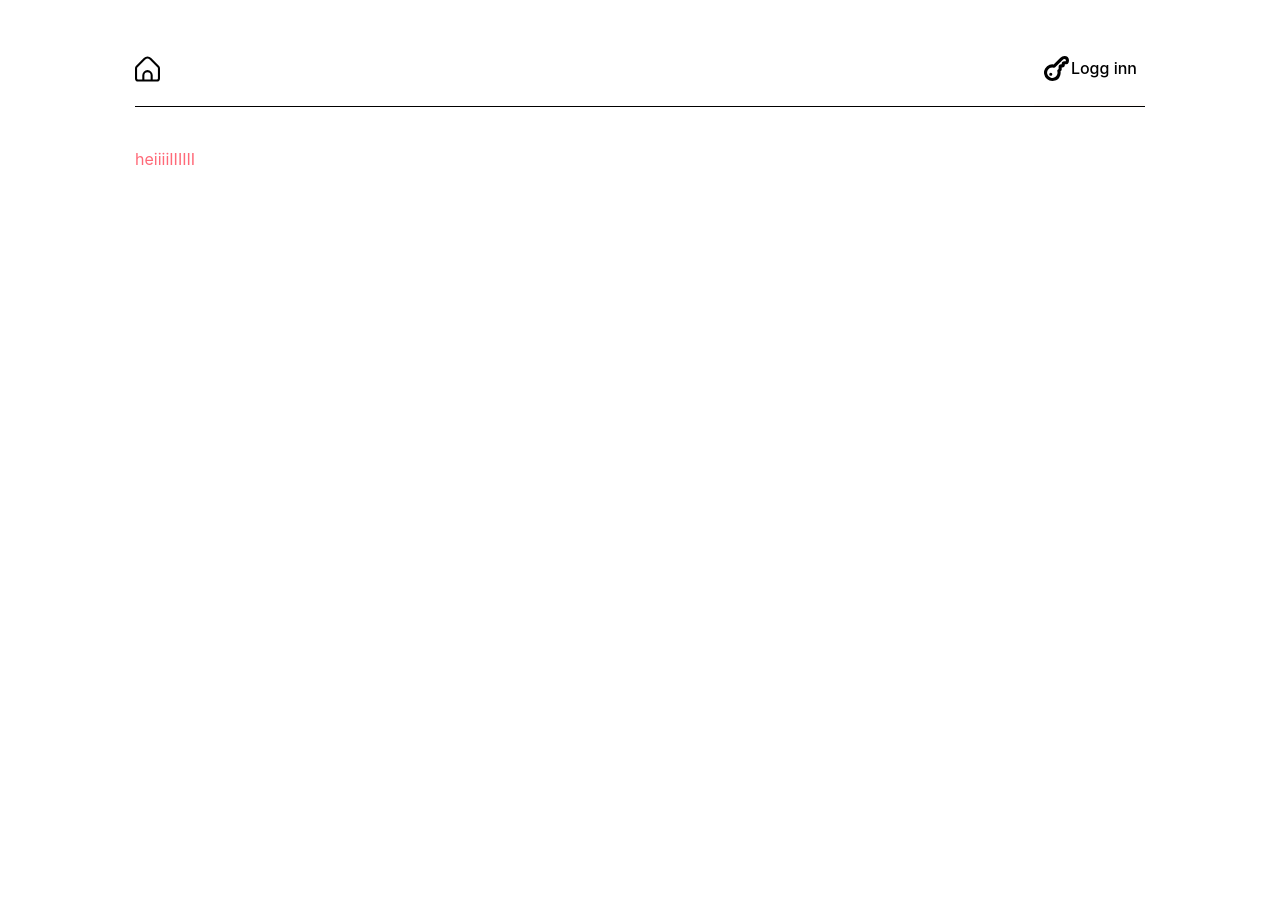
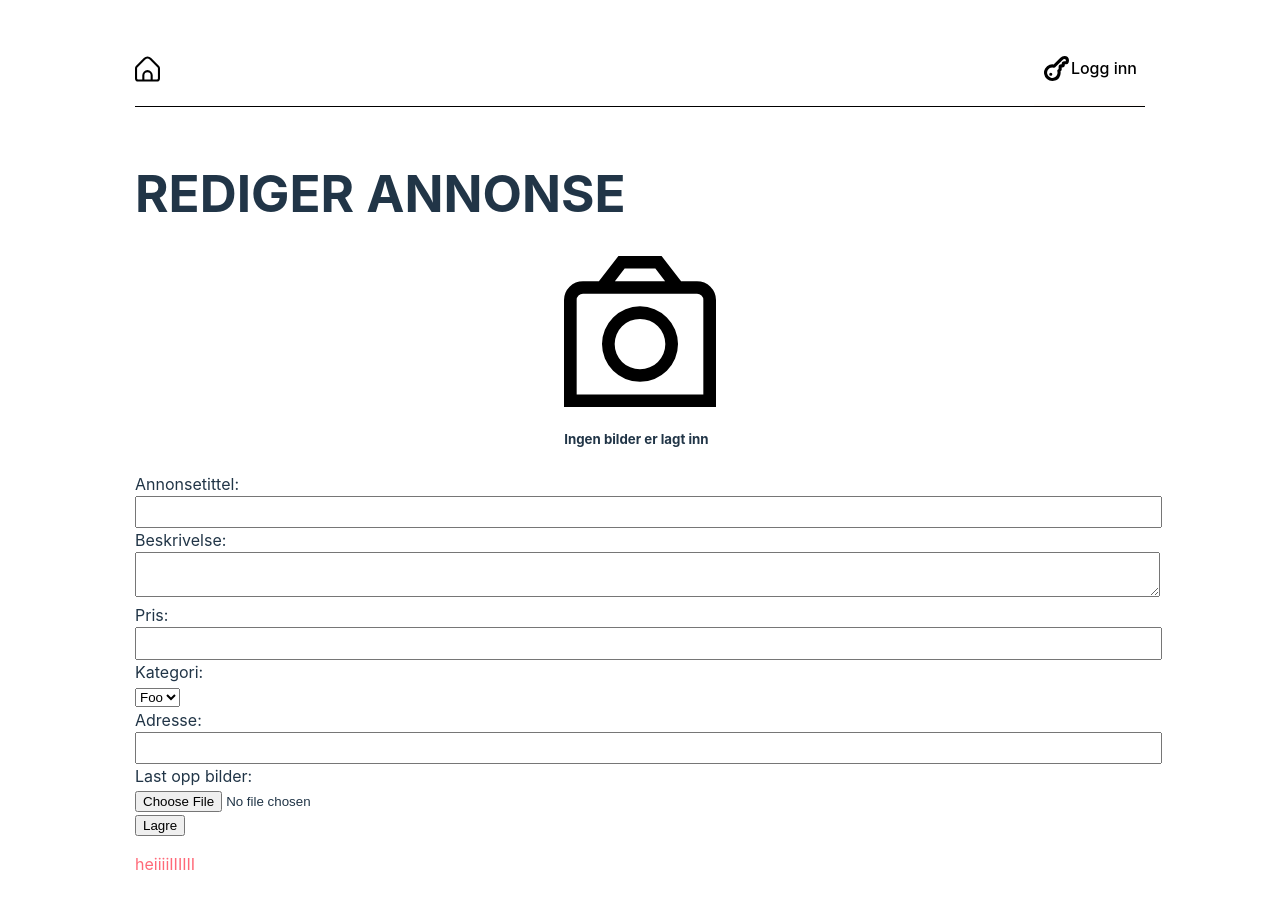
Before and after one commit to jakobkg/IDATT2105-fullstack-frontend, a Vue app: page / in a window 1280 px wide. Shown: the top 908 px of the page. Before the commit the page ends 800 px from the top, so only its background shows below. Built offline with nearby package versions, Linux system fonts and the light colour scheme.

Commit message:
forsøk på å håndtere fil

```diff
--- a/src/App.vue
+++ b/src/App.vue
@@ -1,14 +1,15 @@
 <script lang="ts">
 import RouterView from 'vue-router';
 import NavBar from "@/components/NavBar.vue";
+import Item from "@/components/Item.vue";
 export default {
-  components: {NavBar}
+  components: { Item, NavBar}
 };
 </script>
 
 <template>
   <NavBar/>
-
+  <Item />
   <RouterView />
 </template>
 
--- a/src/components/Item.vue
+++ b/src/components/Item.vue
@@ -50,8 +50,10 @@
     };
   },
   methods: {
-    addImageFromFile(){
+    addImageFromFile(event: any){
       console.log("Nytt bilde lagt inn.");
+      let file = event.target.File[0];
+      console.log(file.name)
       //Legg inn i itemImages
     }
   }
```
Also changed, not shown: src/views/ModifyItemView.vue (added, +16 -0 lines), 1 other file (tests, documents, lock files or other folders).
